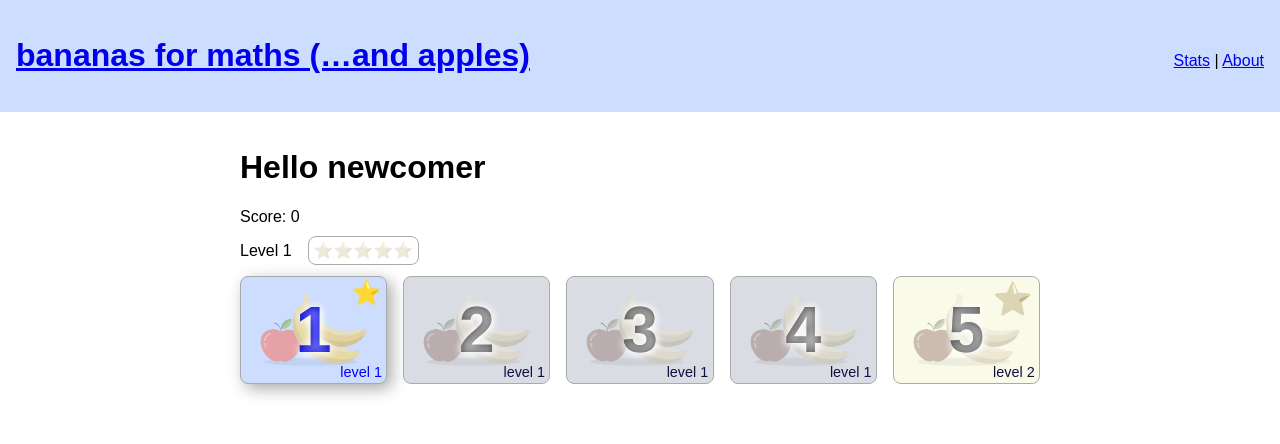
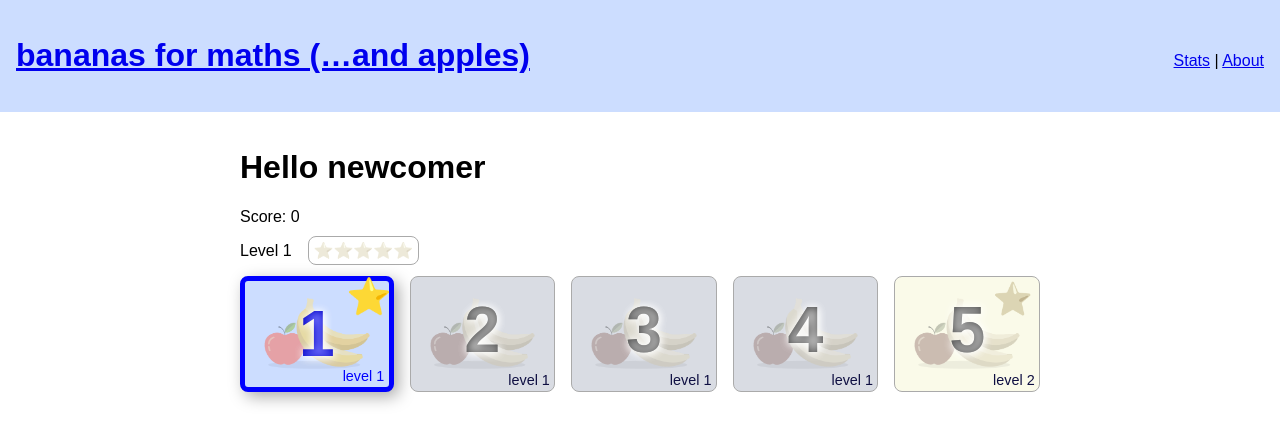
Before and after one commit to jacekkopecky/equations, a React (Vite) app: page / in a window 1280 px wide. In both pictures the pointer is over the button "⭐️". Shown: the top 444 px of the page. Built offline with nearby package versions, Linux system fonts and the light colour scheme.

Commit message:
:art: highlight next assignment, highlight make-challenge on hover

```diff
--- a/src/js/components/App.css
+++ b/src/js/components/App.css
@@ -4,6 +4,7 @@
   --disabled-bg: #eee;
   --header-bg: #cdf;
   --border: #aaa;
+  --border-next-assignment: #00f;
 
   /* font shadows inspired from typingclub.com */
   --assignment-n-fg: #00f8;
--- a/src/js/components/Overview.css
+++ b/src/js/components/Overview.css
@@ -18,6 +18,10 @@
 
 #overview .assignment.challenge {
   background-color: var(--assignment-challenge-bg);
+}
+
+#overview .assignment:not(.disabled):not(.done) {
+  border: solid thick var(--border-next-assignment);
 }
 
 #overview .assignment.disabled {
@@ -110,6 +114,14 @@
   right: 0.2em;
 }
 
+#overview .assignment .make-challenge:hover {
+  transform: scale(1.5);
+}
+
 #overview .assignment:not(.challenge):not(.made-challenge):not(:hover) .make-challenge {
   filter: grayscale(1);
 }
+
+#overview .assignment.challenge.made-challenge .make-challenge:hover {
+  filter: grayscale(1);
+}
```
